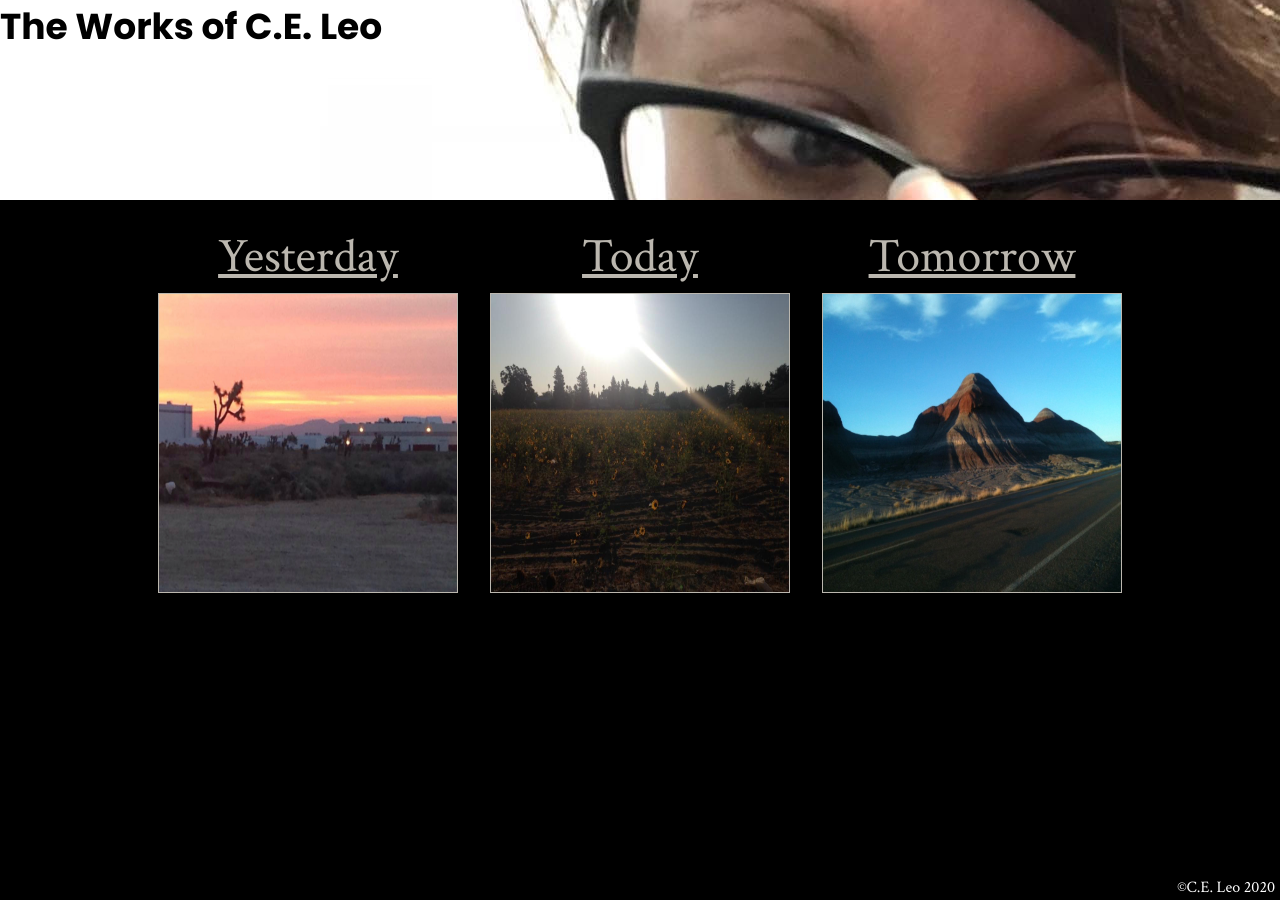
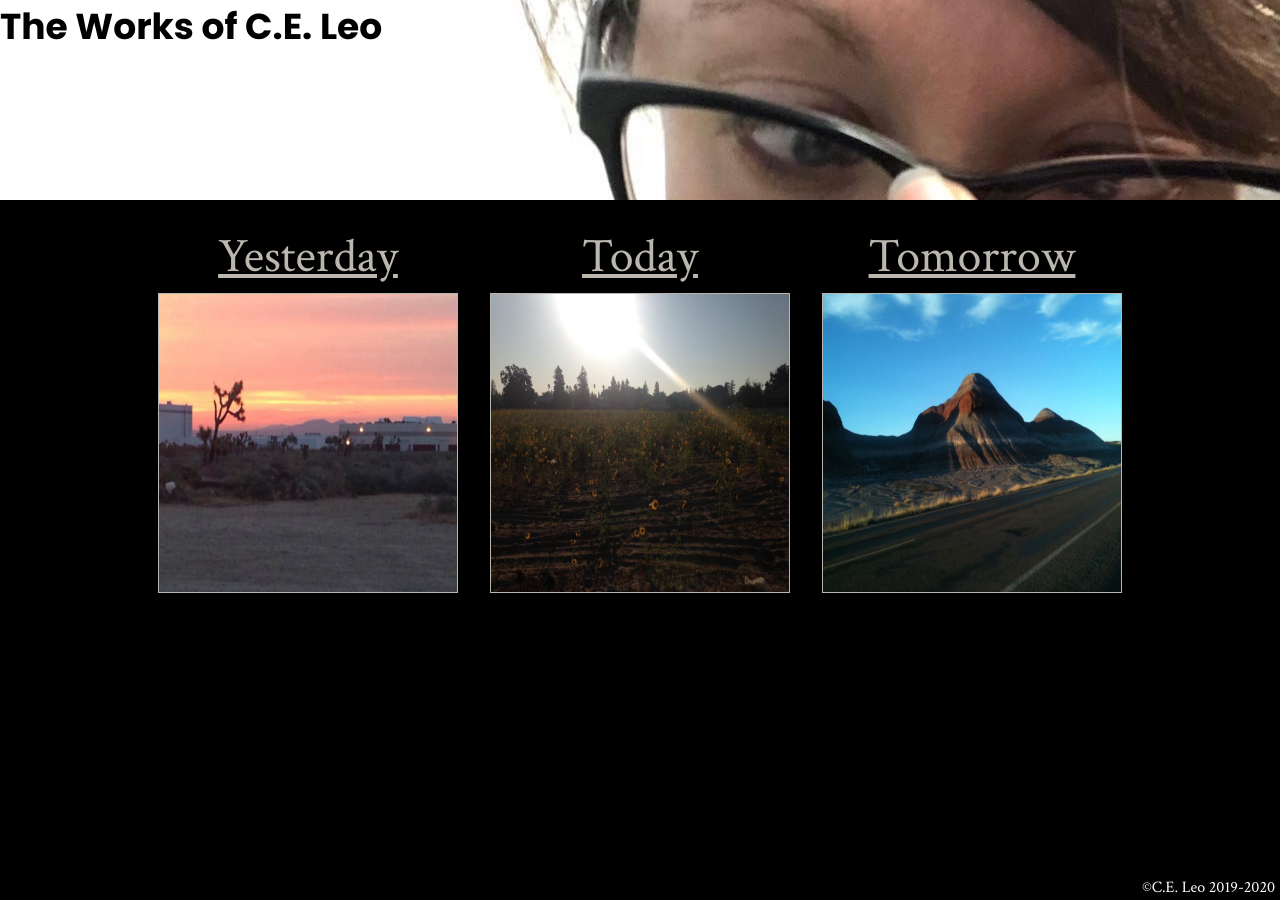
Before and after one commit to Ch3ram13/celeoworks, a Jekyll site: the page built from index.markdown, in a window 1280 px wide. Built offline with Jekyll 4.4.1, drawn with Linux system fonts in a browser that asks for light colours.

Commit message:
Update footer.html
Added 2019 to footer

```diff
--- a/_includes/footer.html
+++ b/_includes/footer.html
@@ -1,2 +1,2 @@
 
-<footer>&copy;{{ site.author | escape }} {{ 'now' | date: "%Y" }}</footer>
+<footer>&copy;{{ site.author | escape }} 2019-{{ 'now' | date: "%Y" }}</footer>
```
